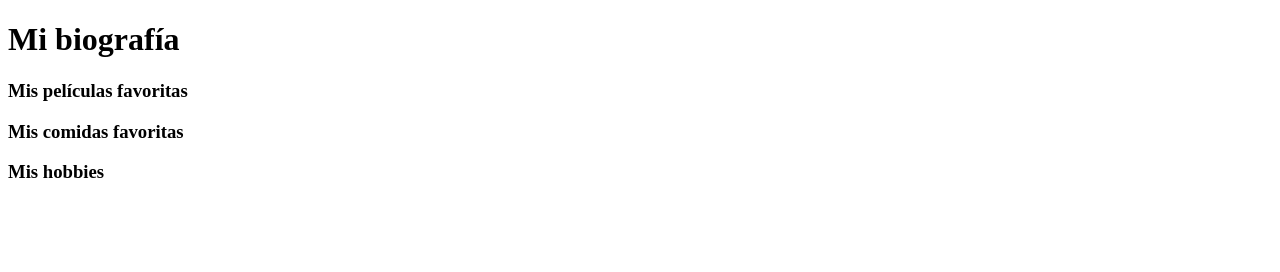
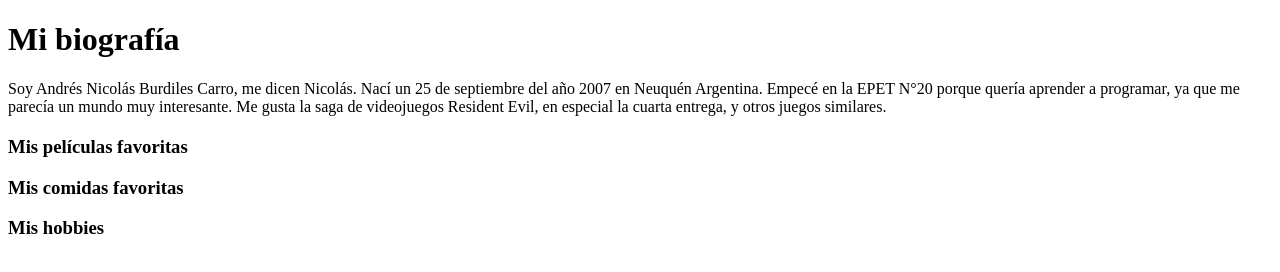
Before and after one commit to BurdilesNicolas/tp-biografia-BurdilesCarro, a plain HTML site: page index.html in a window 1280 px wide. Drawn offline with Linux system fonts and the light colour scheme.

Commit message:
Agregando biografía

```diff
--- a/index.html
+++ b/index.html
@@ -8,6 +8,7 @@
 <body>
      <header>
              <h1>Mi biografía</h1>
+             <p> Soy Andrés Nicolás Burdiles Carro, me dicen Nicolás. Nací un 25 de septiembre del año 2007 en Neuquén Argentina. Empecé en la EPET N°20 porque quería aprender a programar, ya que me parecía un mundo muy interesante. Me gusta la saga de videojuegos Resident Evil, en especial la cuarta entrega, y otros juegos similares. </p>
     </header>
      <article>
              <h2></h2>
```
